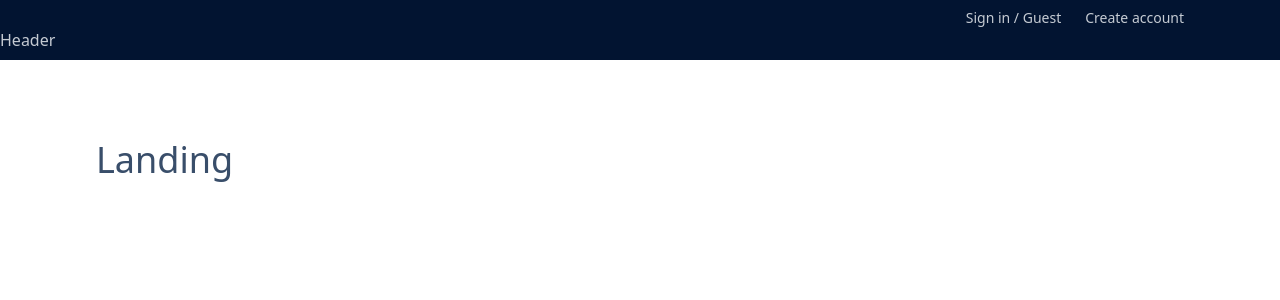
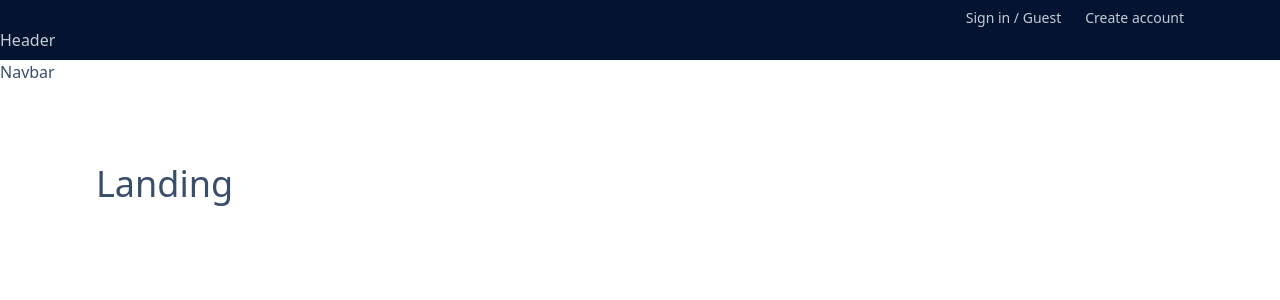
Before and after one commit to omidsdgi/comfy-store, a React (Vite) app: page / in a window 1280 px wide. Shown: the top 300 px of the page. Built offline with nearby package versions, Linux system fonts and the light colour scheme.

Commit message:
feat (Navbar): implement initial Navbar

```diff
--- /dev/null
+++ b/src/components/Navbar.jsx
@@ -0,0 +1,9 @@
+const Navbar = () => {
+    return (
+        <div>
+            Navbar
+        </div>
+    );
+};
+
+export default Navbar;
--- a/src/components/index.js
+++ b/src/components/index.js
@@ -1,3 +1,4 @@
 export {default as FormInput} from './FormInput'
 export {default as SubmitBtn} from './SubmitBtn'
 export {default as Header} from './Header'
+export {default as Navbar} from './Navbar'
--- a/src/pages/HomeLayout.jsx
+++ b/src/pages/HomeLayout.jsx
@@ -1,10 +1,11 @@
 import {Outlet} from "react-router-dom";
-import {Header} from "../components";
+import {Header, Navbar} from "../components";
 
 const HomeLayout = () => {
     return (
         <>
             <Header/>
+            <Navbar/>
             <section className='align-element py-20'>
             <Outlet/>
             </section>
```
